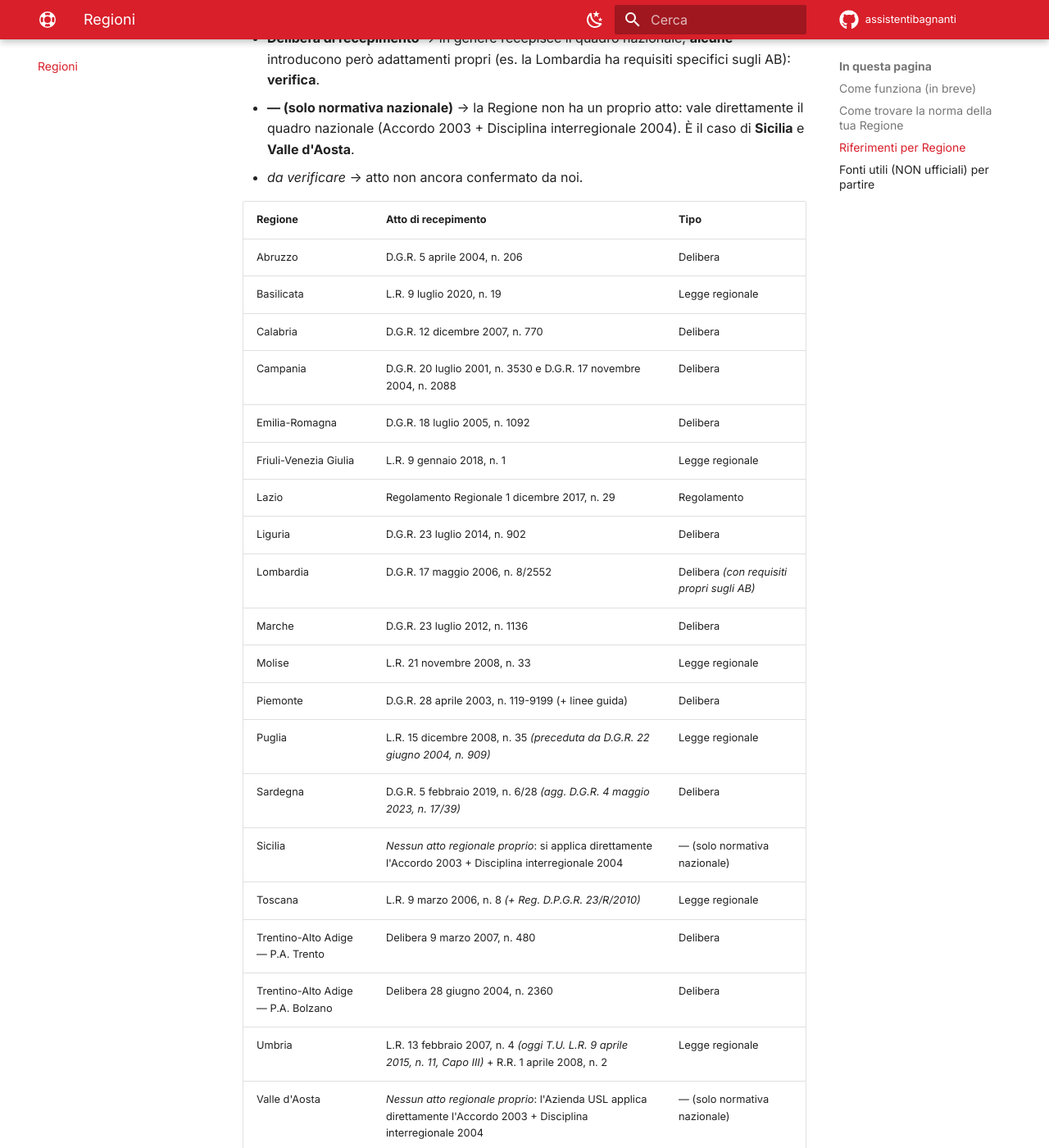
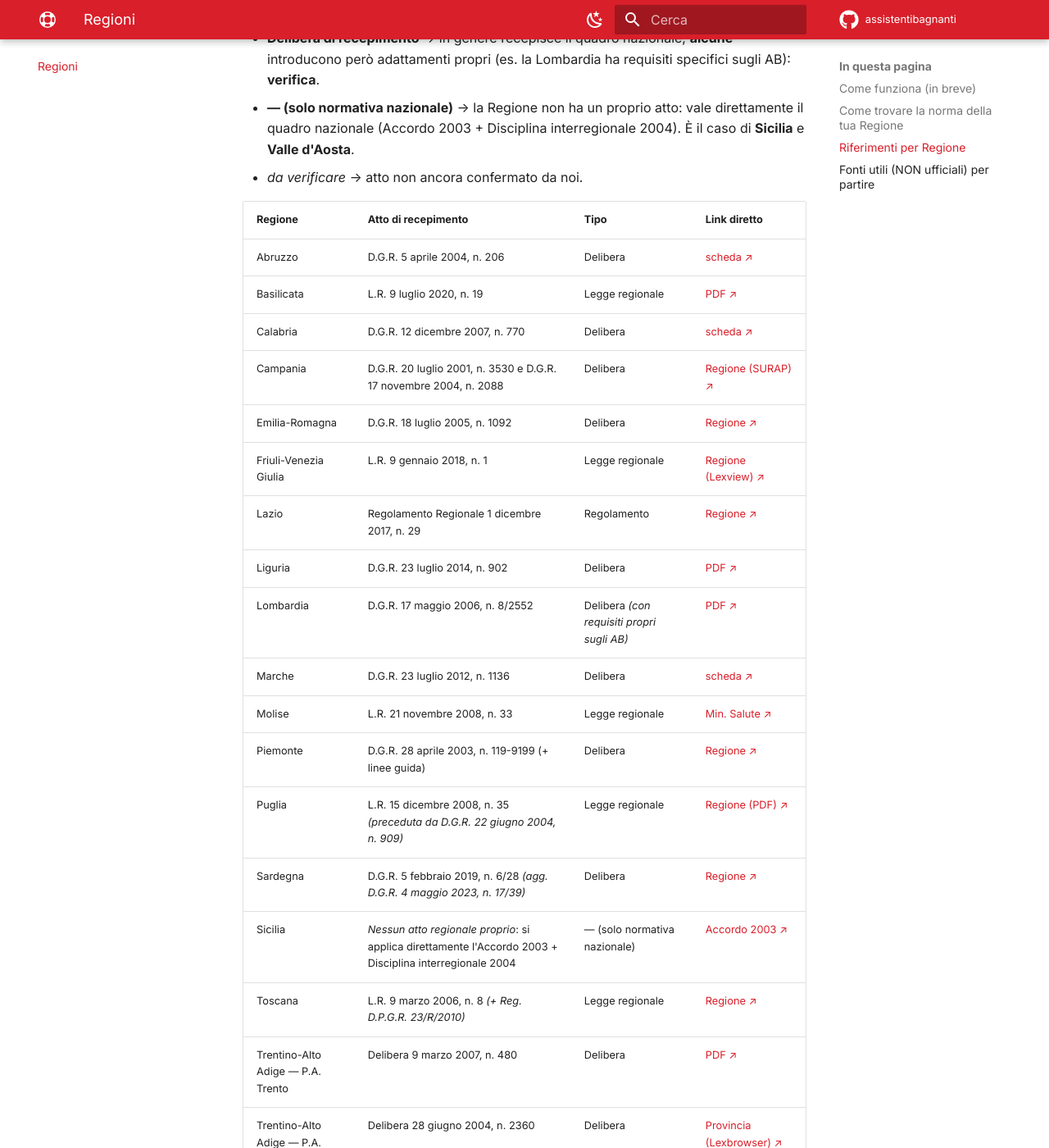
Before and after one commit to assistentibagnanti/assistentibagnanti.github.io, an MkDocs documentation site: the page built from docs/regioni/index.md, in a window 1280 px wide and 1400 px high, scrolled down 1536 px. Shown: the whole window at 82% size. Built offline with MkDocs 1.6.1 and Material for MkDocs 9.7.7, drawn with Linux system fonts in a browser that asks for light colours; comment, search, counter and statistics services are not loaded; some of the changed text lies outside the part shown.

Commit message:
Regioni: aggiunta colonna "Link diretto" nella tabella
Un link per regione all'atto di recepimento, su fonte ufficiale dove
disponibile (Regione/Provincia, Min. Salute, Gazzetta Ufficiale) e su
banche dati/aggregatori affidabili altrove. Per Sicilia e Valle d'Aosta
(senza atto proprio) il link punta all'Accordo Stato-Regioni 2003.

Co-Authored-By: Claude Opus 4.8 <noreply@anthropic.com>

```diff
--- a/docs/regioni/index.md
+++ b/docs/regioni/index.md
@@ -54,28 +54,28 @@ Questo metodo vale **sempre**, ed è il modo più sicuro di arrivare al testo gi
   **Valle d'Aosta**.
 - *da verificare* → atto non ancora confermato da noi.
 
-| Regione | Atto di recepimento | Tipo |
-|---|---|---|
-| Abruzzo | D.G.R. 5 aprile 2004, n. 206 | Delibera |
-| Basilicata | L.R. 9 luglio 2020, n. 19 | Legge regionale |
-| Calabria | D.G.R. 12 dicembre 2007, n. 770 | Delibera |
-| Campania | D.G.R. 20 luglio 2001, n. 3530 e D.G.R. 17 novembre 2004, n. 2088 | Delibera |
-| Emilia-Romagna | D.G.R. 18 luglio 2005, n. 1092 | Delibera |
-| Friuli-Venezia Giulia | L.R. 9 gennaio 2018, n. 1 | Legge regionale |
-| Lazio | Regolamento Regionale 1 dicembre 2017, n. 29 | Regolamento |
-| Liguria | D.G.R. 23 luglio 2014, n. 902 | Delibera |
-| Lombardia | D.G.R. 17 maggio 2006, n. 8/2552 | Delibera *(con requisiti propri sugli AB)* |
-| Marche | D.G.R. 23 luglio 2012, n. 1136 | Delibera |
-| Molise | L.R. 21 novembre 2008, n. 33 | Legge regionale |
-| Piemonte | D.G.R. 28 aprile 2003, n. 119-9199 (+ linee guida) | Delibera |
-| Puglia | L.R. 15 dicembre 2008, n. 35 *(preceduta da D.G.R. 22 giugno 2004, n. 909)* | Legge regionale |
-| Sardegna | D.G.R. 5 febbraio 2019, n. 6/28 *(agg. D.G.R. 4 maggio 2023, n. 17/39)* | Delibera |
-| Sicilia | *Nessun atto regionale proprio*: si applica direttamente l'Accordo 2003 + Disciplina interregionale 2004 | — (solo normativa nazionale) |
-| Toscana | L.R. 9 marzo 2006, n. 8 *(+ Reg. D.P.G.R. 23/R/2010)* | Legge regionale |
-| Trentino-Alto Adige — P.A. Trento | Delibera 9 marzo 2007, n. 480 | Delibera |
-| Trentino-Alto Adige — P.A. Bolzano | Delibera 28 giugno 2004, n. 2360 | Delibera |
-| Umbria | L.R. 13 febbraio 2007, n. 4 *(oggi T.U. L.R. 9 aprile 2015, n. 11, Capo III)* + R.R. 1 aprile 2008, n. 2 | Legge regionale |
-| Valle d'Aosta | *Nessun atto regionale proprio*: l'Azienda USL applica direttamente l'Accordo 2003 + Disciplina interregionale 2004 | — (solo normativa nazionale) |
+| Regione | Atto di recepimento | Tipo | Link diretto |
+|---|---|---|---|
+| Abruzzo | D.G.R. 5 aprile 2004, n. 206 | Delibera | [scheda ↗](https://ediliziainrete.it/leggi/delib-g-r-05042004-n-206) |
+| Basilicata | L.R. 9 luglio 2020, n. 19 | Legge regionale | [PDF ↗](https://www.assopiscine.it/wp-content/uploads/2020/11/L-BASILICATA.pdf) |
+| Calabria | D.G.R. 12 dicembre 2007, n. 770 | Delibera | [scheda ↗](https://legislazionetecnica.it/38510) |
+| Campania | D.G.R. 20 luglio 2001, n. 3530 e D.G.R. 17 novembre 2004, n. 2088 | Delibera | [Regione (SURAP) ↗](https://surap.regione.campania.it/index.php/normativa.html) |
+| Emilia-Romagna | D.G.R. 18 luglio 2005, n. 1092 | Delibera | [Regione ↗](https://salute.regione.emilia-romagna.it/normativa-e-documentazione/leggi-atti/regionali/delibere/dgr-1092-2005) |
+| Friuli-Venezia Giulia | L.R. 9 gennaio 2018, n. 1 | Legge regionale | [Regione (Lexview) ↗](https://lexview-int.regione.fvg.it/fontinormative/xml/scarico.aspx?ANN=2018&LEX=0001&tip=1&lang=ita) |
+| Lazio | Regolamento Regionale 1 dicembre 2017, n. 29 | Regolamento | [Regione ↗](https://www.regione.lazio.it/regolamenti-regionali-testo-coordinato/regolamento-regionale-1-dicembre-2017-n-29-nota/14052021) |
+| Liguria | D.G.R. 23 luglio 2014, n. 902 | Delibera | [PDF ↗](https://www.assopiscine.it/wp-content/uploads/2020/11/DGR-LIGURIA.pdf) |
+| Lombardia | D.G.R. 17 maggio 2006, n. 8/2552 | Delibera *(con requisiti propri sugli AB)* | [PDF ↗](https://www.federnuoto.it/images/pdf/federazione/area_legislativa/lombardia_dgr_17_05_2006_8-2552.pdf) |
+| Marche | D.G.R. 23 luglio 2012, n. 1136 | Delibera | [scheda ↗](https://legislazionetecnica.it/737075/normativa-edilizia-appalti-professioni-tecniche-sicurezza-ambiente/deliberaz-gr-marche-23-07-2012-n-1136) |
+| Molise | L.R. 21 novembre 2008, n. 33 | Legge regionale | [Min. Salute ↗](http://www.trovanorme.salute.gov.it/norme/dettaglioAtto?completo=true&id=42762) |
+| Piemonte | D.G.R. 28 aprile 2003, n. 119-9199 (+ linee guida) | Delibera | [Regione ↗](https://www.regione.piemonte.it/web/temi/sanita/prevenzione/normativa-sorveglianza-acque-piscina) |
+| Puglia | L.R. 15 dicembre 2008, n. 35 *(preceduta da D.G.R. 22 giugno 2004, n. 909)* | Legge regionale | [Regione (PDF) ↗](https://trasparenza.regione.puglia.it/sites/default/files/provvedimento_amministrativo/44386_35_15-12-2008_L_35_15_12_2008.pdf) |
+| Sardegna | D.G.R. 5 febbraio 2019, n. 6/28 *(agg. D.G.R. 4 maggio 2023, n. 17/39)* | Delibera | [Regione ↗](https://delibere.regione.sardegna.it/it/visualizza_delibera.page?contentId=DBR45048) |
+| Sicilia | *Nessun atto regionale proprio*: si applica direttamente l'Accordo 2003 + Disciplina interregionale 2004 | — (solo normativa nazionale) | [Accordo 2003 ↗](https://www.gazzettaufficiale.it/eli/id/2003/03/03/03A02358/sg) |
+| Toscana | L.R. 9 marzo 2006, n. 8 *(+ Reg. D.P.G.R. 23/R/2010)* | Legge regionale | [Regione ↗](https://raccoltanormativa.consiglio.regione.toscana.it/articolo?urndoc=urn:nir:regione.toscana:legge:2006-03-09;8) |
+| Trentino-Alto Adige — P.A. Trento | Delibera 9 marzo 2007, n. 480 | Delibera | [PDF ↗](https://www.assopiscine.it/wp-content/uploads/2020/12/DP-TRENTO-2007.pdf) |
+| Trentino-Alto Adige — P.A. Bolzano | Delibera 28 giugno 2004, n. 2360 | Delibera | [Provincia (Lexbrowser) ↗](http://lexbrowser.provinz.bz.it) |
+| Umbria | L.R. 13 febbraio 2007, n. 4 *(oggi T.U. L.R. 9 aprile 2015, n. 11, Capo III)* + R.R. 1 aprile 2008, n. 2 | Legge regionale | [R.R. (PDF) ↗](https://www.assopiscine.it/wp-content/uploads/2020/12/RR-UMBRIA-2008.pdf) |
+| Valle d'Aosta | *Nessun atto regionale proprio*: l'Azienda USL applica direttamente l'Accordo 2003 + Disciplina interregionale 2004 | — (solo normativa nazionale) | [Accordo 2003 ↗](https://www.gazzettaufficiale.it/eli/id/2003/03/03/03A02358/sg) · [AUSL VdA ↗](https://www.ausl.vda.it/chi-siamo/dipartimento-della-prevenzione/igiene-e-sanita-pubblica/igiene-e-sanita-pubblica) |
 | Veneto | D.G.R. 18 aprile 2003, n. 1173 | Delibera |
 
 !!! warning "I riferimenti possono essere superati"
```
